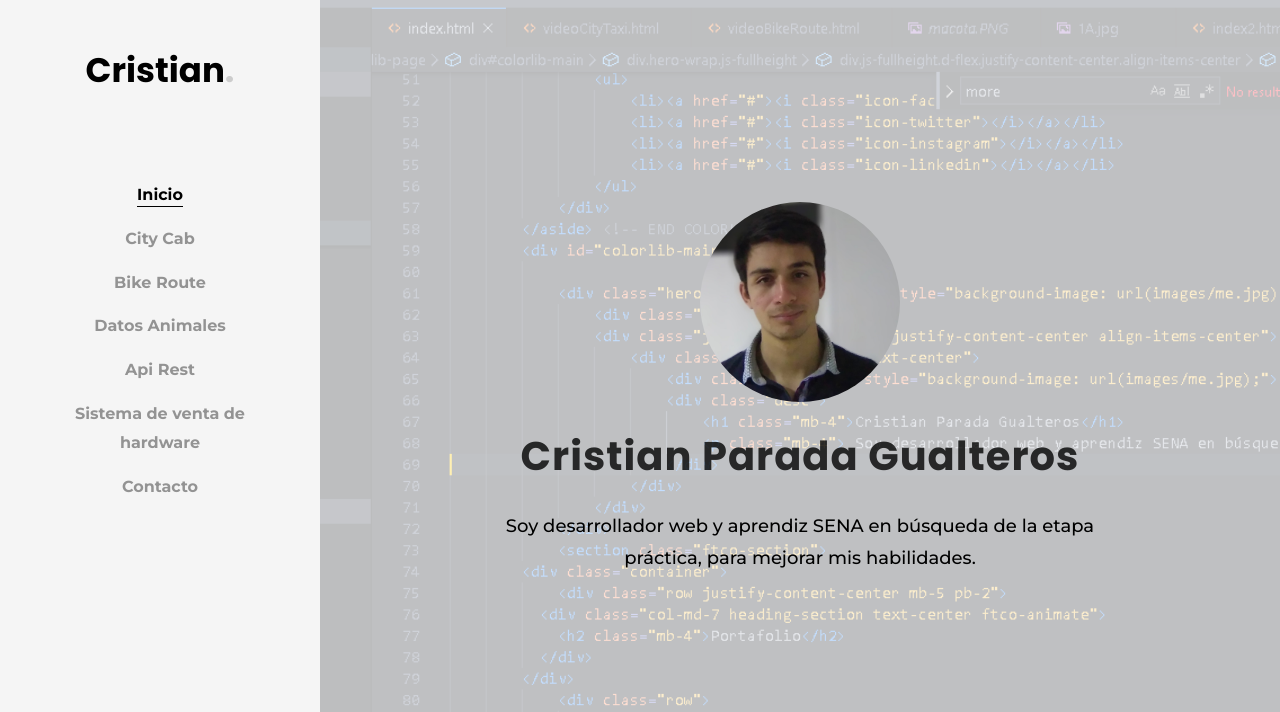
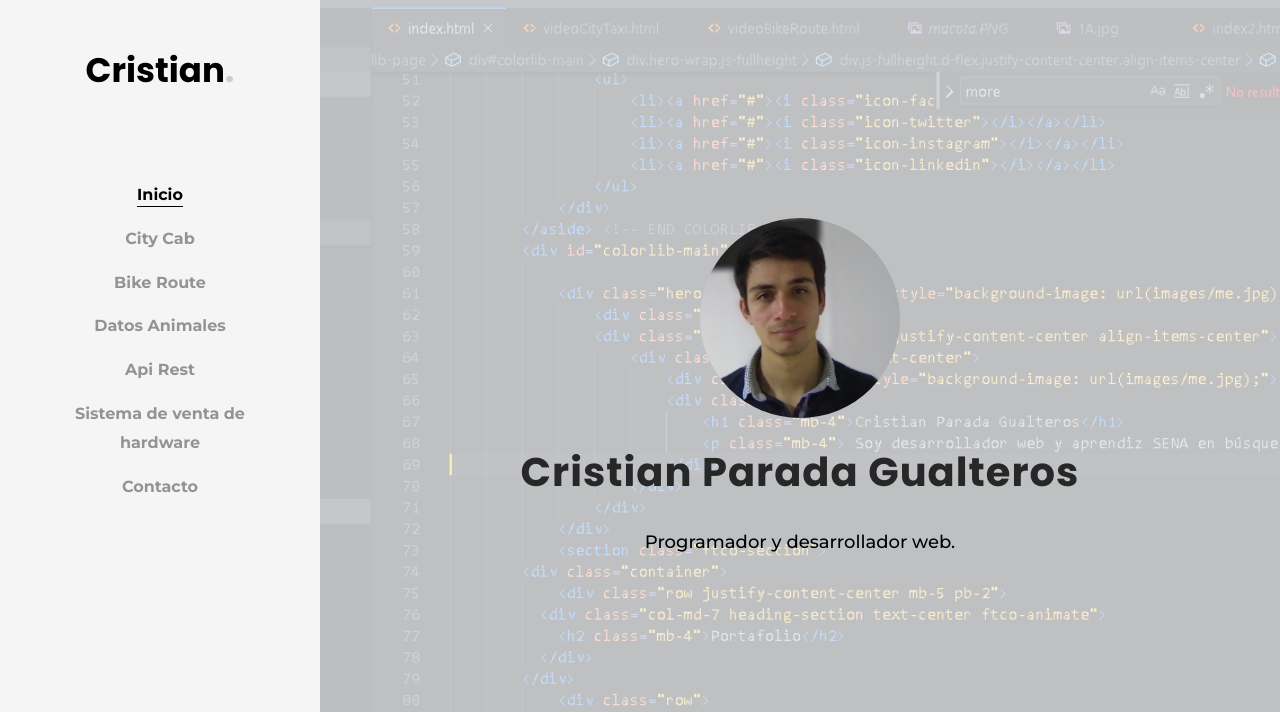
Before and after one commit to copgADSI/Portafolio, a plain HTML site: page index.html in a window 1280 px wide. Shown: the top 712 px of the page. Drawn offline with Linux system fonts and the light colour scheme; some packages are replaced by stand-ins of ours; no server answers; files whose address does not match are found by name.

Commit message:
Update index.html

```diff
--- a/index.html
+++ b/index.html
@@ -69,8 +69,7 @@
 						<div class="img mb-4" style="background-image: url(images/me.jpg);"></div>
 						<div class="desc">
 							<h1 class="mb-4">Cristian Parada Gualteros</h1>
-							<p class="mb-4" style="color: black;"> Soy desarrollador web y aprendiz SENA en búsqueda de
-								la etapa práctica, para mejorar mis habilidades.</p>
+							<p class="mb-4" style="color: black;"> Programador y desarrollador web.</p>
 						</div>
 					</div>
 				</div>
```
